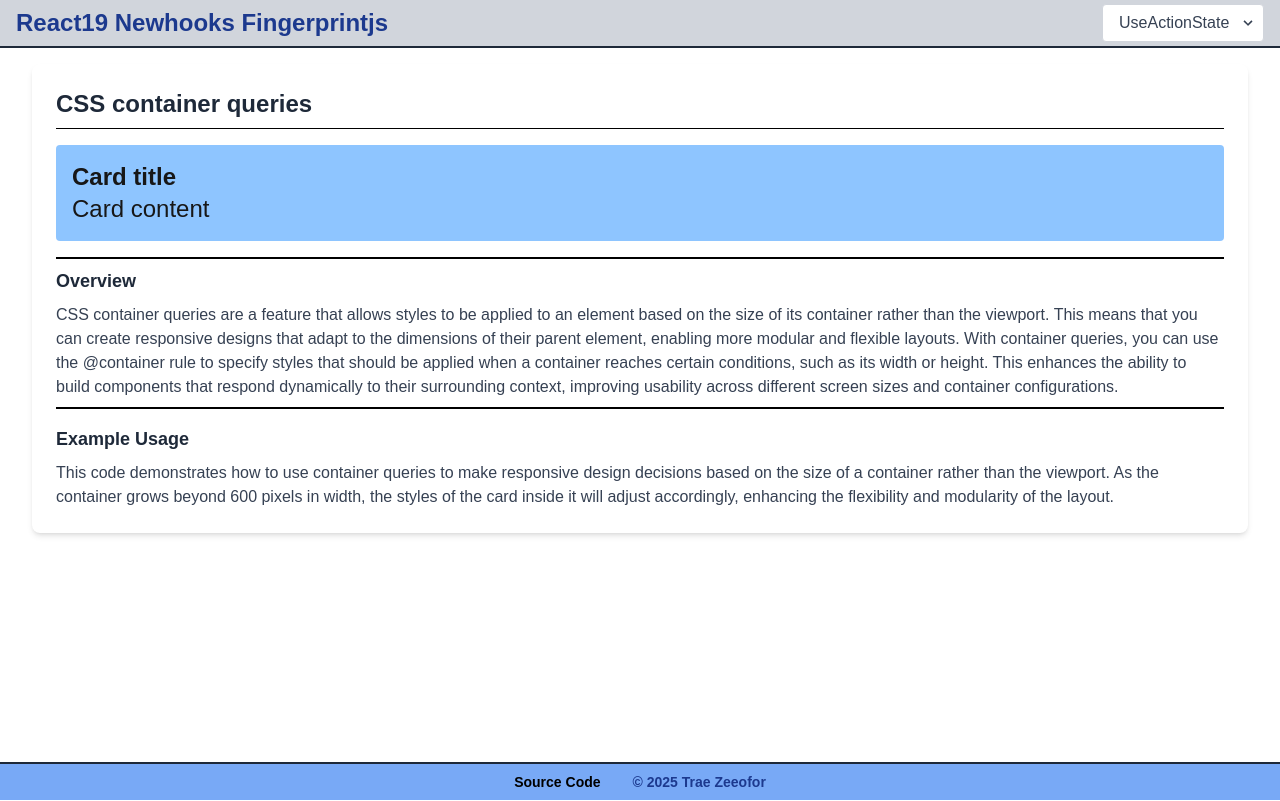
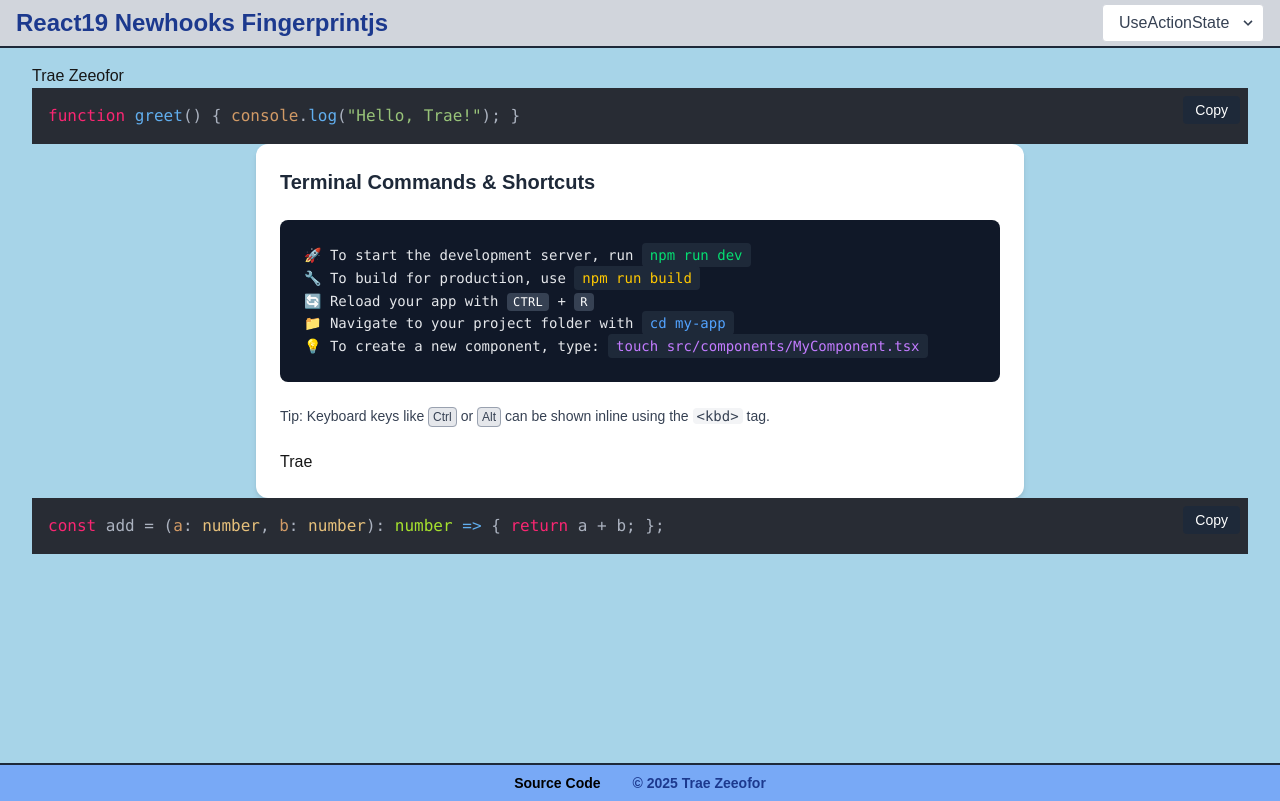
Before and after one commit to traez/react19-new-hooks, a Next.js app: page /use-action-state in a window 1280 px wide. Built offline with nearby package versions, Linux system fonts and the light colour scheme.

Commit message:
refactor: update layout and styling for UseActionState and Use pages, add code highlighting

```diff
--- a/src/app/page.tsx
+++ b/src/app/page.tsx
@@ -1,5 +1,4 @@
 //import Image from "next/image";
-import CodeHighlighter from "@/lib/CodeHighlighter";
 
 {
   /* <Image
@@ -13,96 +12,18 @@ import CodeHighlighter from "@/lib/CodeHighlighter";
 }
 
 export default function Home() {
-  const sampleCode = `
-  function greet() {
-    console.log("Hello, Trae!");
-  }
-  `;
-
-  const anotherCode = `
-  const add = (a: number, b: number): number => {
-    return a + b;
-  };
-  `;
-
   return (
     <>
-      <section className="flex-col items-center justify-between py-4 px-8 bg-white w-full min-h-[calc(100vh-84.96px)] mx-auto">
-        <h1>Trae Zeeofor</h1>
-        {/* First code block */}
-        <CodeHighlighter language="typescript" code={sampleCode} />
-        <CommandHelpBlock />
-        {/* Second code block */}
-        <CodeHighlighter language="typescript" code={anotherCode} />
-      </section>
+      <div className="w-full h-auto bg-[#8297a1]">
+        <section className="flex flex-col justify-between items-center py-4 px-8 bg-white w-full max-w-[1440px] min-h-[calc(100vh-84.96px)] mx-auto">
+          <h1>Trae Zeeofor</h1>
+          {/* First code block */}
+          <p>
+            Landing Page will show Finger Print in action, then check drop down
+            fo rother pages focused on new React 19 Hooks
+          </p>
+        </section>
+      </div>
     </>
   );
 }
-
-const CommandHelpBlock: React.FC = () => {
-  return (
-    <section className="max-w-3xl mx-auto p-6 bg-white dark:bg-gray-950 rounded-xl shadow-md space-y-6 h-auto">
-      <h2 className="text-xl font-semibold text-gray-800 dark:text-gray-100">
-        Terminal Commands & Shortcuts
-      </h2>
-
-      <pre className="bg-gray-900 text-gray-200 p-6 rounded-lg overflow-x-auto text-sm leading-relaxed font-mono space-y-4">
-        <code>
-          <div>
-            🚀 To start the development server, run{" "}
-            <code className="bg-gray-800 px-2 py-1 rounded text-green-400">
-              npm run dev
-            </code>
-          </div>
-
-          <div>
-            🔧 To build for production, use{" "}
-            <code className="bg-gray-800 px-2 py-1 rounded text-yellow-400">
-              npm run build
-            </code>
-          </div>
-
-          <div>
-            🔄 Reload your app with{" "}
-            <kbd className="bg-gray-700 px-1.5 py-0.5 rounded text-xs uppercase tracking-wide text-white">
-              Ctrl
-            </kbd>{" "}
-            +{" "}
-            <kbd className="bg-gray-700 px-1.5 py-0.5 rounded text-xs uppercase tracking-wide text-white">
-              R
-            </kbd>
-          </div>
-
-          <div>
-            📁 Navigate to your project folder with{" "}
-            <code className="bg-gray-800 px-2 py-1 rounded text-blue-400">
-              cd my-app
-            </code>
-          </div>
-
-          <div>
-            💡 To create a new component, type:{" "}
-            <code className="bg-gray-800 px-2 py-1 rounded text-purple-400">
-              touch src/components/MyComponent.tsx
-            </code>
-          </div>
-        </code>
-      </pre>
-
-      <p className="text-gray-700 dark:text-gray-300 text-sm">
-        Tip: Keyboard keys like{" "}
-        <kbd className="bg-gray-200 text-xs px-1 py-0.5 rounded border border-gray-400 font-mono">
-          Ctrl
-        </kbd>{" "}
-        or{" "}
-        <kbd className="bg-gray-200 text-xs px-1 py-0.5 rounded border border-gray-400 font-mono">
-          Alt
-        </kbd>{" "}
-        can be shown inline using the{" "}
-        <code className="bg-gray-100 px-1 rounded">&lt;kbd&gt;</code> tag.
-      </p>
-
-      <div className=" container">Trae</div>
-    </section>
-  );
-};
--- a/src/app/use-action-state/page.tsx
+++ b/src/app/use-action-state/page.tsx
@@ -1,48 +1,98 @@
+import CodeHighlighter from "@/lib/CodeHighlighter";
+
 export default function UseActionStatePage() {
+  const sampleCode = `
+  function greet() {
+    console.log("Hello, Trae!");
+  }
+  `;
+
+  const anotherCode = `
+  const add = (a: number, b: number): number => {
+    return a + b;
+  };
+  `;
+
   return (
     <>
-      <section className="py-4 px-8">
-        <article className="bg-white shadow-md rounded-lg p-6 mb-6">
-          <h1 className="text-2xl font-bold text-gray-800 mb-4 border-b border-black pb-2">
-            CSS container queries
-          </h1>
-
-          {/* Container with container queries */}
-          <div className="@container">
-            <div className="@lg:text-2xl @lg:bg-blue-300 text-base bg-yellow-200 p-4 rounded">
-              <h2 className="font-bold">Card title</h2>
-              <p>Card content</p>
-            </div>
-          </div>
-
-          <aside className="text-gray-700 my-4 border-y-2 border-black pb-2 pt-2">
-            <h2 className="text-lg font-semibold text-gray-800 mb-2">
-              Overview
-            </h2>
-            CSS container queries are a feature that allows styles to be applied
-            to an element based on the size of its container rather than the
-            viewport. This means that you can create responsive designs that
-            adapt to the dimensions of their parent element, enabling more
-            modular and flexible layouts. With container queries, you can use
-            the @container rule to specify styles that should be applied when a
-            container reaches certain conditions, such as its width or height.
-            This enhances the ability to build components that respond
-            dynamically to their surrounding context, improving usability across
-            different screen sizes and container configurations.
-          </aside>
-
-          <menu className="text-gray-700 mt-4">
-            <h2 className="text-lg font-semibold text-gray-800 mb-2">
-              Example Usage
-            </h2>
-            This code demonstrates how to use container queries to make
-            responsive design decisions based on the size of a container rather
-            than the viewport. As the container grows beyond 600 pixels in
-            width, the styles of the card inside it will adjust accordingly,
-            enhancing the flexibility and modularity of the layout.
-          </menu>
-        </article>
-      </section>
+      <div className="w-full h-auto bg-[#a7d4e8]">
+        <section className="flex-col items-center justify-between py-4 px-8 mx-auto w-full max-w-[1440px] h-full min-h-[calc(100vh-84.96px)]">
+          <h1>Trae Zeeofor</h1>
+          {/* First code block */}
+          <CodeHighlighter language="typescript" code={sampleCode} />
+          <CommandHelpBlock />
+          {/* Second code block */}
+          <CodeHighlighter language="typescript" code={anotherCode} />
+        </section>
+      </div>
     </>
   );
 }
+
+const CommandHelpBlock: React.FC = () => {
+  return (
+    <section className="max-w-3xl mx-auto p-6 bg-white dark:bg-gray-950 rounded-xl shadow-md space-y-6 h-auto">
+      <h2 className="text-xl font-semibold text-gray-800 dark:text-gray-100">
+        Terminal Commands & Shortcuts
+      </h2>
+
+      <pre className="bg-gray-900 text-gray-200 p-6 rounded-lg overflow-x-auto text-sm leading-relaxed font-mono space-y-4">
+        <code>
+          <div>
+            🚀 To start the development server, run{" "}
+            <code className="bg-gray-800 px-2 py-1 rounded text-green-400">
+              npm run dev
+            </code>
+          </div>
+
+          <div>
+            🔧 To build for production, use{" "}
+            <code className="bg-gray-800 px-2 py-1 rounded text-yellow-400">
+              npm run build
+            </code>
+          </div>
+
+          <div>
+            🔄 Reload your app with{" "}
+            <kbd className="bg-gray-700 px-1.5 py-0.5 rounded text-xs uppercase tracking-wide text-white">
+              Ctrl
+            </kbd>{" "}
+            +{" "}
+            <kbd className="bg-gray-700 px-1.5 py-0.5 rounded text-xs uppercase tracking-wide text-white">
+              R
+            </kbd>
+          </div>
+
+          <div>
+            📁 Navigate to your project folder with{" "}
+            <code className="bg-gray-800 px-2 py-1 rounded text-blue-400">
+              cd my-app
+            </code>
+          </div>
+
+          <div>
+            💡 To create a new component, type:{" "}
+            <code className="bg-gray-800 px-2 py-1 rounded text-purple-400">
+              touch src/components/MyComponent.tsx
+            </code>
+          </div>
+        </code>
+      </pre>
+
+      <p className="text-gray-700 dark:text-gray-300 text-sm">
+        Tip: Keyboard keys like{" "}
+        <kbd className="bg-gray-200 text-xs px-1 py-0.5 rounded border border-gray-400 font-mono">
+          Ctrl
+        </kbd>{" "}
+        or{" "}
+        <kbd className="bg-gray-200 text-xs px-1 py-0.5 rounded border border-gray-400 font-mono">
+          Alt
+        </kbd>{" "}
+        can be shown inline using the{" "}
+        <code className="bg-gray-100 px-1 rounded">&lt;kbd&gt;</code> tag.
+      </p>
+
+      <div className=" container">Trae</div>
+    </section>
+  );
+};
--- a/src/app/use/page.tsx
+++ b/src/app/use/page.tsx
@@ -4,7 +4,7 @@ import { Suspense } from "react";
 export default function UsePage() {
   return (
     <div className="w-full h-auto bg-[#E6F7FF]">
-      <section className="py-8 px-8 h-full bg-white w-full max-w-[1440px] mx-auto">
+      <section className="py-8 px-8  bg-[#E6F7FF] w-full max-w-[1440px] h-full  mx-auto ">
         <article className="bg-white shadow-xl rounded-2xl p-8 mb-8 max-w-4xl mx-auto">
           <h1 className="text-3xl font-bold text-gray-800 mb-6 border-b-2 border-gray-800 pb-3">
             React 19 use() Hook
```
